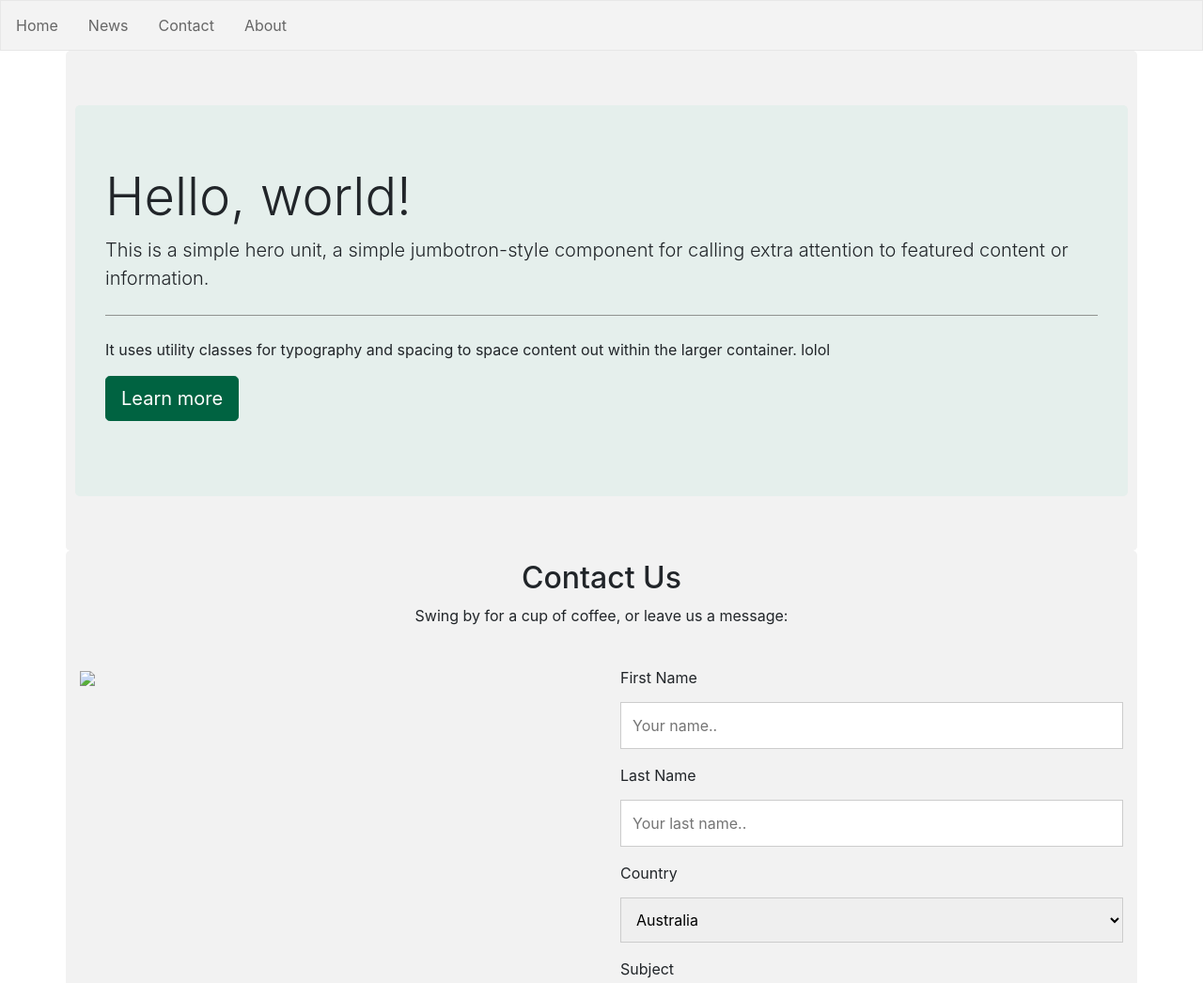
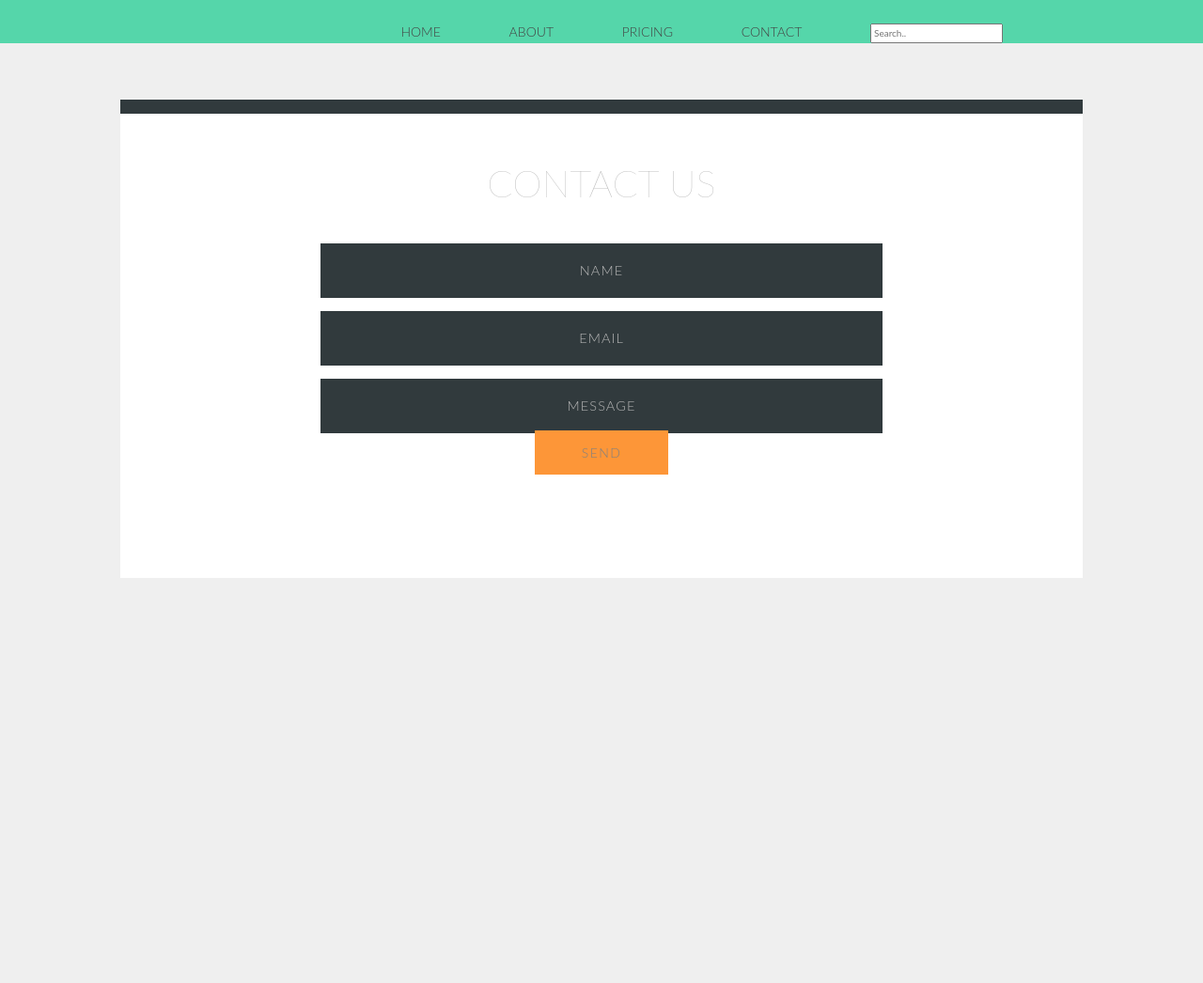
Before and after one commit to MTM6330-F18/final-backrow, a website: page contact.html in a window 1280 px wide. Shown: the top 1046 px of the page at 94% size. After the commit the page ends 800 px from the top, so only its background shows below. Drawn offline with nearby package versions, Linux system fonts and the light colour scheme; files that its build step writes are made by us from their sources.

Commit message:
Initial commit

```diff
--- a/contact.html
+++ b/contact.html
@@ -9,53 +9,48 @@
   <link rel="stylesheet" href="css/contact.css">
   <title>MTM6330-F18 Final Project</title>
 </head>
-<ul class="nav">
-  <li><a href="#Home">Home</a></li>
-  <li><a href="#Schedules">News</a></li>
-  <li><a href="#Courses">Contact</a></li>
-  <li><a href="#Contact">About</a></li>
-</ul>
+<header>
+  <div class="container">
+    <h1 class="logo"></h1>
+
+    <nav>
+      <ul>
+        <li><a href="#">Home</a></li>
+        <li><a href="#">About</a></li>
+        <li><a href="#">Pricing</a></li>
+        <li><a href="#">Contact</a></li>
+        <li><input type="text" placeholder="Search.." name="search"><li>
+
+      </ul>
+    </nav>
+  </div>
+</header>
 <body>
-  <div class="container">
-    <div class="jumbotron my-5">
-      <h1 class="display-4">Hello, world!</h1>
-      <p class="lead">This is a simple hero unit, a simple jumbotron-style component for calling extra attention to
-        featured content or information.</p>
-      <hr class="my-4">
-      <p>It uses utility classes for typography and spacing to space content out within the larger container. lolol</p>
-      <p class="lead">
-        <a class="btn btn-primary btn-lg" href="#" role="button">Learn more</a>
-      </p>
-    </div>
-  </div>
-  <div class="container">
-    <div style="text-align:center">
-      <h2>Contact Us</h2>
-      <p>Swing by for a cup of coffee, or leave us a message:</p>
-    </div>
-    <div class="row">
-      <div class="column">
-        <img src="/w3images/map.jpg" style="width:100%">
-      </div>
-      <div class="column">
-        <form action="/action_page.php">
-          <label for="fname">First Name</label>
-          <input type="text" id="fname" name="firstname" placeholder="Your name..">
-          <label for="lname">Last Name</label>
-          <input type="text" id="lname" name="lastname" placeholder="Your last name..">
-          <label for="country">Country</label>
-          <select id="country" name="country">
-            <option value="australia">Australia</option>
-            <option value="canada">Canada</option>
-            <option value="usa">USA</option>
-          </select>
-          <label for="subject">Subject</label>
-          <textarea id="subject" name="subject" placeholder="Write something.." style="height:170px"></textarea>
-          <input type="submit" value="Submit">
-        </form>
-      </div>
-    </div>
-  </div>
+  	<section id="hire">
+        <h1>Contact Us</h1>
+
+        <form>
+            <div class="field name-box">
+                <input type="text" id="name" placeholder="Who Are You?"/>
+                <label for="name">Name</label>
+                <span class="ss-icon">check</span>
+            </div>
+
+            <div class="field email-box">
+                <input type="text" id="email" placeholder="name@email.com"/>
+                <label for="email">Email</label>
+                <span class="ss-icon">check</span>
+            </div>
+
+            <div class="field msg-box">
+                <textarea id="msg" rows="4" placeholder="Your message goes here..."/></textarea>
+                <label for="msg">Message</label>
+                <span class="ss-icon">check</span>
+            </div>
+
+            <input class="button" type="submit" value="Send" />
+      </form>
+    </section>
 </body>
 
 </html>
--- a/css/contact.css
+++ b/css/contact.css
@@ -1,83 +1,215 @@
-ul {
-    list-style-type: none;
-    margin: 0;
-    padding: 0;
-    overflow: hidden;
-    border: 1px solid #e7e7e7;
-    background-color: #f3f3f3;
+@import url('https://fonts.googleapis.com/css?family=Work+Sans:400,600');
+body {
+	margin: 0;
+	background: #222;
+	font-family: 'Work Sans', sans-serif;
+	font-weight: 800;
+}
+
+.container {
+	width: 80%;
+	margin: 0 auto;
+}
+
+header {
+  background: #55d6aa;
+}
+
+header::after {
+  content: '';
+  display: table;
+  clear: both;
+}
+
+.logo {
+  float: left;
+  padding: 10px 0;
+}
+
+nav {
+  float: right;
+}
+
+nav ul {
+  margin: 0;
+  padding: 0;
+  list-style: none;
+}
+
+nav li {
+  display: inline-block;
+  margin-left: 70px;
+  padding-top: 23px;
+
+  position: relative;
+}
+
+nav a {
+  color: #444;
+  text-decoration: none;
+  text-transform: uppercase;
+  font-size: 14px;
+}
+
+nav a:hover {
+  color: #000;
+}
+
+nav a::before {
+  content: '';
+  display: block;
+  height: 5px;
+  background-color: #444;
+
+  position: absolute;
+  top: 0;
+  width: 0%;
+
+  transition: all ease-in-out 250ms;
+}
+
+nav a:hover::before {
+  width: 100%;
+}
+
+/* Contact Form */
+body {
+    background: #efefef;
+    font-size: 62.5%;
+    font-family: 'Lato', sans-serif;
+    font-weight: 300;
+    color: #B6B6B6;
+  }
+  body section {
+    background: white;
+    margin: 60px auto 120px;
+    border-top: 15px solid #313A3D;
+    text-align: center;
+    padding: 50px 0 110px;
+    width: 80%;
+    max-width: 1100px;
+  }
+  body section h1 {
+    margin-bottom: 40px;
+    font-size: 4em;
+    text-transform: uppercase;
+    font-family: 'Lato', sans-serif;
+    font-weight: 100;
   }
 
-  li {
-    float: left;
+  form {
+    width: 58.3333333333%;
+    margin: 0 auto;
   }
-
-  li a {
+  form .field {
+    width: 100%;
+    position: relative;
+    margin-bottom: 15px;
+  }
+  form .field label {
+    text-transform: uppercase;
+    position: absolute;
+    top: 0;
+    left: 0;
+    background: #313A3D;
+    width: 100%;
+    padding: 18px 0;
+    font-size: 1.45em;
+    letter-spacing: 0.075em;
+    -webkit-transition: all 333ms ease-in-out;
+    -moz-transition: all 333ms ease-in-out;
+    -o-transition: all 333ms ease-in-out;
+    -ms-transition: all 333ms ease-in-out;
+    transition: all 333ms ease-in-out;
+  }
+  form .field label + span {
+    font-family: 'SSStandard';
+    opacity: 0;
+    color: white;
     display: block;
-    color: #666;
-    text-align: center;
-    padding: 14px 16px;
-    text-decoration: none;
+    position: absolute;
+    top: 12px;
+    left: 7%;
+    font-size: 2.5em;
+    text-shadow: 1px 2px 0 #cd6302;
+    -webkit-transition: all 333ms ease-in-out;
+    -moz-transition: all 333ms ease-in-out;
+    -o-transition: all 333ms ease-in-out;
+    -ms-transition: all 333ms ease-in-out;
+    transition: all 333ms ease-in-out;
   }
-
-  li a:hover:not(.active) {
-    background-color: #ddd;
+  form .field input[type="text"],
+  form .field textarea {
+    border: none;
+    background: #E8E9EA;
+    width: 80.5%;
+    margin: 0;
+    padding: 18px 0;
+    padding-left: 19.5%;
+    color: #313A3D;
+    font-size: 1.4em;
+    letter-spacing: 0.05em;
+    text-transform: uppercase;
   }
-
-  li a.active {
+  form .field input[type="text"]#msg,
+  form .field textarea#msg {
+    height: 18px;
+    resize: none;
+    -webkit-transition: all 333ms ease-in-out;
+    -moz-transition: all 333ms ease-in-out;
+    -o-transition: all 333ms ease-in-out;
+    -ms-transition: all 333ms ease-in-out;
+    transition: all 333ms ease-in-out;
+  }
+  form .field input[type="text"]:focus, form .field input[type="text"].focused,
+  form .field textarea:focus,
+  form .field textarea.focused {
+    outline: none;
+  }
+  form .field input[type="text"]:focus#msg, form .field input[type="text"].focused#msg,
+  form .field textarea:focus#msg,
+  form .field textarea.focused#msg {
+    padding-bottom: 150px;
+  }
+  form .field input[type="text"]:focus + label, form .field input[type="text"].focused + label,
+  form .field textarea:focus + label,
+  form .field textarea.focused + label {
+    width: 18%;
+    background: #FD9638;
+    color: #313A3D;
+  }
+  form .field input[type="text"].focused + label,
+  form .field textarea.focused + label {
+    color: #FD9638;
+  }
+  form .field:hover label {
+    width: 18%;
+    background: #313A3D;
     color: white;
-    background-color: #4CAF50;
   }
-*{
-    box-sizing: border-box;
-}
-/* Style inputs */
-input[type=text], select, textarea {
-    width: 100%;
-    padding: 12px;
-    border: 1px solid #ccc;
-    margin-top: 6px;
-    margin-bottom: 16px;
-    resize: vertical;
-}
-
-input[type=submit] {
-    background-color: #4CAF50;
-    color: white;
-    padding: 12px 20px;
+  form input[type="submit"] {
+    background: #FD9638;
+    color: grey;
+    -webkit-appearance: none;
     border: none;
-    cursor: pointer;
-}
-
-input[type=submit]:hover {
-    background-color: #45a049;
-}
-
-/* Style the container/contact section */
-.container {
-    border-radius: 5px;
-    background-color: #f2f2f2;
-    padding: 10px;
-}
-
-/* Create two columns that float next to eachother */
-.column {
-    float: left;
-    width: 50%;
-    margin-top: 6px;
-    padding: 20px;
-}
-
-/* Clear floats after the columns */
-.row:after {
-    content: "";
-    display: table;
-    clear: both;
-}
-
-/* Responsive layout - when the screen is less than 600px wide, make the two columns stack on top of each other instead of next to each other */
-@media screen and (max-width: 600px) {
-    .column, input[type=submit] {
-        width: 100%;
-        margin-top: 0;
-    }
-}
+    text-transform: uppercase;
+    position: relative;
+    padding: 13px 50px;
+    font-size: 1.4em;
+    letter-spacing: 0.1em;
+    font-family: 'Lato', sans-serif;
+    font-weight: 300;
+    -webkit-transition: all 333ms ease-in-out;
+    -moz-transition: all 333ms ease-in-out;
+    -o-transition: all 333ms ease-in-out;
+    -ms-transition: all 333ms ease-in-out;
+    transition: all 333ms ease-in-out;
+  }
+  form input[type="submit"]:hover {
+    background: #313A3D;
+    color: #FD9638;
+  }
+  form input[type="submit"]:focus {
+    outline: none;
+    background: #cd6302;
+  }
```
